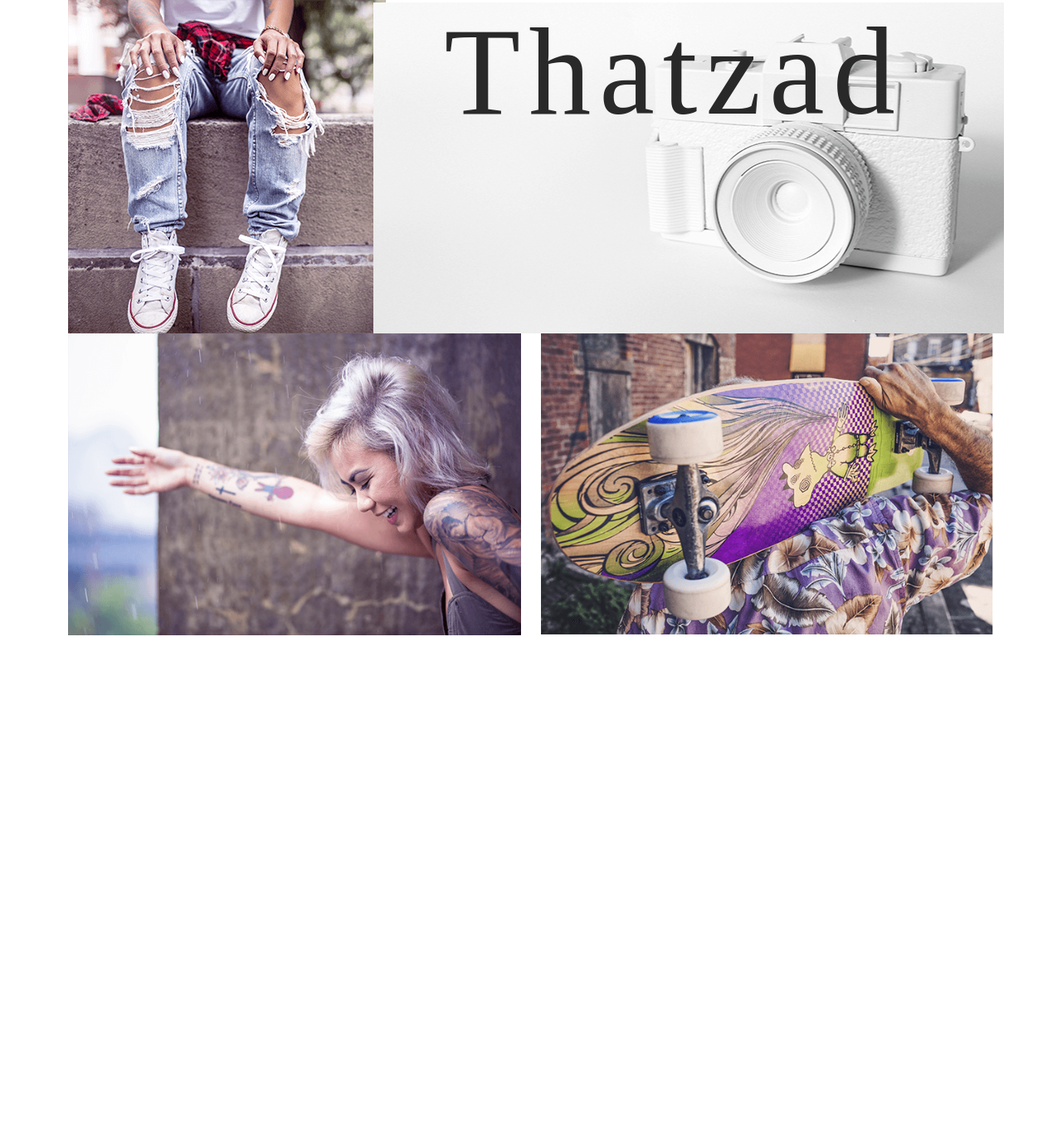
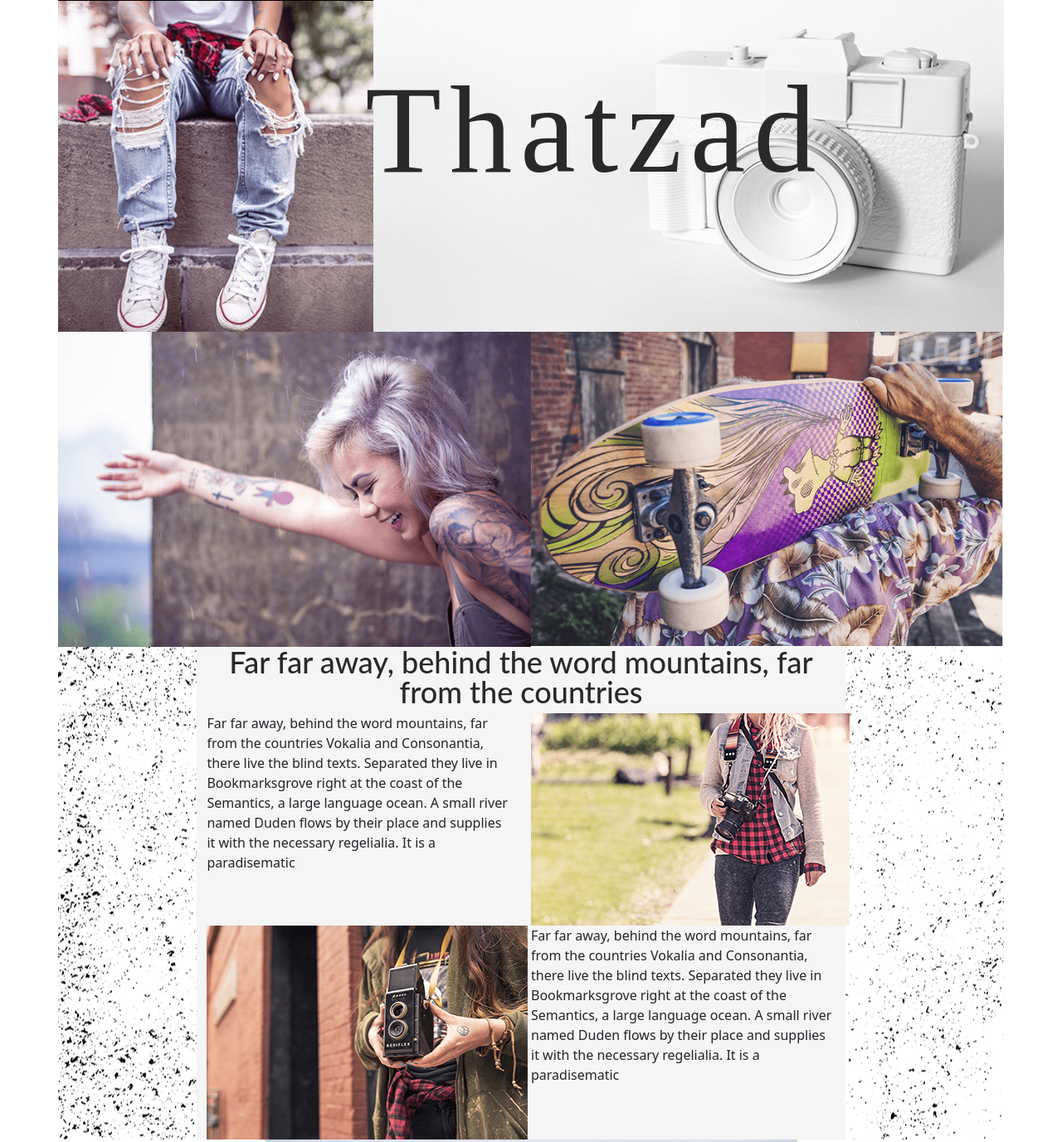
Before and after one commit to joelito24/EjercicioBootstrapGrid, a plain HTML site: page ejercicio.html in a window 1280 px wide. Shown: the top 1377 px of the page at 83% size. Before the commit the page ends 800 px from the top, so only its background shows below. Drawn offline with nearby package versions, Linux system fonts and the light colour scheme; a web font is replaced by a local one.

Commit message:
first committtt

```diff
--- a/ejercicio.html
+++ b/ejercicio.html
@@ -11,38 +11,79 @@
     <link rel="stylesheet" href="https://cdn.jsdelivr.net/npm/bootstrap@5.0.2/dist/css/bootstrap.min.css"  integrity="sha384-EVSTQN3/azprG1Anm3QDgpJLIm9Nao0Yz1ztcQTwFspd3yD65VohhpuuCOmLASjC" crossorigin="anonymous">
   </head>
   <body>
-    <div class="container">
-      <section class="ejerciciothatzad">
-        <div class="container-1-base">
+  <div class="container">
+    <section class="ejerciciothatzad">
+
+    <!-- Header con dos fotos + titulo-->
           <div class="row">
-            <div class="container-1-header col-md-4">
-              <img src="img\IMAGE1.png" alt="">
+            <div class="container-1-header col-md-4" style="padding: 0px;">
+              <img src="img\image_pan.png" alt="" style="height: 100%; width: 100%; object-fit: cover;">
             </div>
-            <div class="container-2-header col-md-8">
-                <h1 class="title col-md-8">Thatzad</h1>
+            <div class="container-2-header col-md-8" style="padding: 0px;">
+              <img src="img\image_fondo.png" alt="" style="height: 100%; width: 100%; object-fit: cover;">
+              <div class="title col-md-8"style=" position: absolute; top: 20%; left: 56%; transform: translate(-50%, -50%);">
+                  <h1>Thatzad</h1>
+              </div>
+                <!-- <h1 class="title col-md-8">Thatzad</h1> -->
             </div>
           </div>
-        </div>
-            <!--End Header con dos fotos-->
+    <!--End Header con dos fotos + titulo-->
 
-            <!-- container con dos fotos-->
-        <div class="container-2-base">
+    <!-- container con dos fotos-->
           <div class="row">
-            <div class="container-3-fotos col-md-6">
-              <img src="img\IMAGE3.png" alt="">
+            <div class="container-3-fotos col-md-6" style="padding: 0px;">
+              <img src="img\IMAGE3.png" alt="" width="100%">
             </div>
-            <div class="container-4-fotos col-md-6">
-              <img src="img\IMAGE4.png" alt="">
+            <div class="container-4-fotos col-md-6" style="padding: 0px;">
+              <img src="img\IMAGE4.png" alt="" width="100%">
             </div>
           </div>
-      </section>
-    </div>
+    <!-- container con dos fotos-->
 
-    <!-- Header con dos fotos-->
+   </section>
+
+    <!-- container con fotos + texto + backgroung-->
+      <div class="row container-background">
+            <div class="row justify-content-md-center" >
+              <div class="" style="clear: both; margin: auto; width: 70%; background-color: whitesmoke;">
+                <div class="row">
+                  <div style="">
+                      <h2 class="subtitle col-md-12">Far far away, behind the word mountains, far from the countries</h2>
+                  </div>
+
+                  <div class="container+texto col-md-6">
+                    <p>Far far away, behind the word mountains, far from the countries Vokalia and Consonantia, there live the blind texts. Separated they live in Bookmarksgrove right at the coast of the Semantics, a large language ocean. A small river named Duden flows by their place and supplies it with the necessary regelialia. It is a paradisematic</p>
+                  </div>
+                  <div class="fototexto col-md-6">
+                    <img src="img/IMAGE5.png" alt="">
+                  </div>
+                </div>
+
+                <div class="row">
+                  <div class="fototexto col-md-6">
+                    <img src="img/IMAGE6.png" alt="">
+                  </div>
+
+                  <div class="container+texto col-md-6">
+                    <p>Far far away, behind the word mountains, far from the countries Vokalia and Consonantia, there live the blind texts. Separated they live in Bookmarksgrove right at the coast of the Semantics, a large language ocean. A small river named Duden flows by their place and supplies it with the necessary regelialia. It is a paradisematic</p>
+                  </div>
+
+                </div>
+            </div>
+      </div>
+  </div>
+  <div class="row">
+     <div class="" style="clear: both; margin: auto; width: 70%; text-align: center;">
+        <img src="img/257H.png" alt="">
+      </div>
+  </div>
+
+
+    <!-- End container con fotos + texto + backgroung-->
 
 
     <!-- Bootstrap JavaScript Libraries -->
-    <script src="https://cdn.jsdelivr.net/npm/@popperjs/core@2.9.2/dist/umd/popper.min.js" integrity="sha384-IQsoLXl5PILFhosVNubq5LC7Qb9DXgDA9i+tQ8Zj3iwWAwPtgFTxbJ8NT4GN1R8p" crossorigin="anonymous"></script>
-    <script src="https://cdn.jsdelivr.net/npm/bootstrap@5.0.2/dist/js/bootstrap.min.js" integrity="sha384-cVKIPhGWiC2Al4u+LWgxfKTRIcfu0JTxR+EQDz/bgldoEyl4H0zUF0QKbrJ0EcQF" crossorigin="anonymous"></script>
+      <script src="https://cdn.jsdelivr.net/npm/@popperjs/core@2.9.2/dist/umd/popper.min.js" integrity="sha384-IQsoLXl5PILFhosVNubq5LC7Qb9DXgDA9i+tQ8Zj3iwWAwPtgFTxbJ8NT4GN1R8p" crossorigin="anonymous"></script>
+      <script src="https://cdn.jsdelivr.net/npm/bootstrap@5.0.2/dist/js/bootstrap.min.js" integrity="sha384-cVKIPhGWiC2Al4u+LWgxfKTRIcfu0JTxR+EQDz/bgldoEyl4H0zUF0QKbrJ0EcQF" crossorigin="anonymous"></script>
   </body>
 </html>
--- a/styles.css
+++ b/styles.css
@@ -2,6 +2,8 @@
 @import url('https://fonts.googleapis.com/css2?family=Sofia&display=swap');
 
 /*Header .titulo*/
+
+
 
 section.ejerciciothatzad .container-2-header  h1{
     color: #292929;
@@ -18,11 +20,12 @@ section.ejerciciothatzad .container-2-header  h1{
     padding-left: 10%;
     padding-right: 10%;
 }
-section.ejerciciothatzad .container-2-header{
+/*.ejerciciothatzad .container-2-header{
     background-image: url(img/IMAGE2.png);
     background-repeat: no-repeat;
     background-position: center;
-}
+    background-size: auto;
+}*/
 .container{
     width: 100%;
     height: 100%;
@@ -30,3 +33,42 @@ section.ejerciciothatzad .container-2-header{
 section.ejerciciothatzad .container-2-base img{
     width: 100%;
 }
+/*3-container .textos*/
+
+div .container-background{
+    background-image: url(img/BACKGROUND1.png);
+    background-repeat: no-repeat;
+    background-position: center;
+    background-size: auto;
+}
+
+h2.col-md-12.subtitle{
+    font-family: Lato;
+    font-size: 36px;
+    text-align: center;
+    color: #292929;
+    letter-spacing: normal;
+    line-height: 36px;
+    font-style: normal;
+}
+
+.container-4-base img{
+    width: 384px;
+    height: 256px;
+}
+
+.container-4-base p{
+    color: #292929;
+    font-family: Lato;
+    font-size: 18px;
+    font-weight: 400;
+    font-style: normal;
+    letter-spacing: normal;
+    line-height: 24px;
+    text-align: left;
+    font-style: normal;
+}
+/*Footer*/
+footer .footer img{
+    align-items:center ;
+}
```
Also changed, not shown: Captura.PNG (added), img/BACKGROUND1.png (added), img/image_fondo.png (added), img/image_pan.png (added), img/logofondo.png (added).
